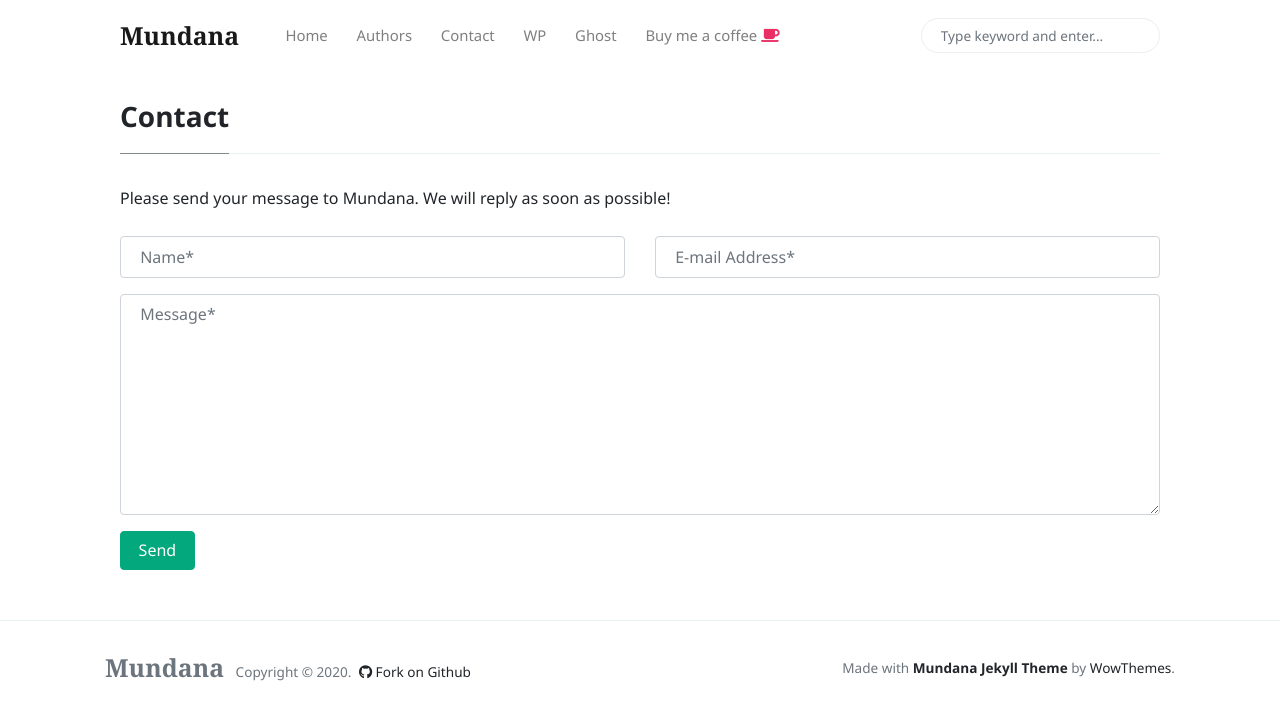
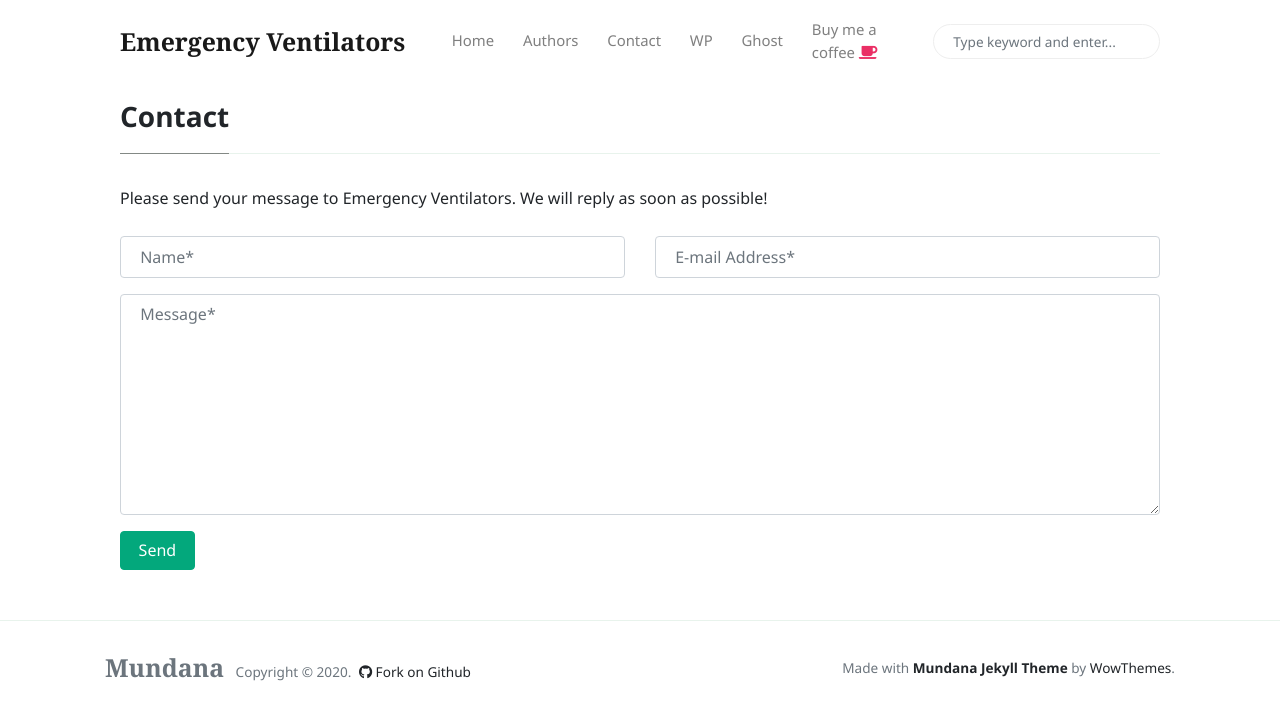
Before and after one commit to waghaditya/emergency-ventilators, a Jekyll site: the page built from _pages/contact.md, in a window 1280 px wide. Shown: the top 720 px of the page. Built offline with Jekyll 4.4.1, drawn with Linux system fonts in a browser that asks for light colours; nearby versions of some CDN libraries.

Commit message:
Update _config.yml

```diff
--- a/_config.yml
+++ b/_config.yml
@@ -1,9 +1,9 @@
 # Site
-name: 'Mundana'
+name: 'Emergency Ventilators'
 description: 'Mundana is a free Jekyll theme for awesome people like you, Medium like.'
 logo: 'assets/images/logo.png'
 favicon: 'assets/images/favicon.ico'
-baseurl: '/Emergency_Ventilators/'
+baseurl: '/emergency-ventilators/'
 disqus: 'demowebsite'
 email: 'wowthemesnet@gmail.com'
 mailchimp-list: 'https://wowthemes.us11.list-manage.com/subscribe/post?u=8aeb20a530e124561927d3bd8&amp;id=8c3d2d214b'
```
